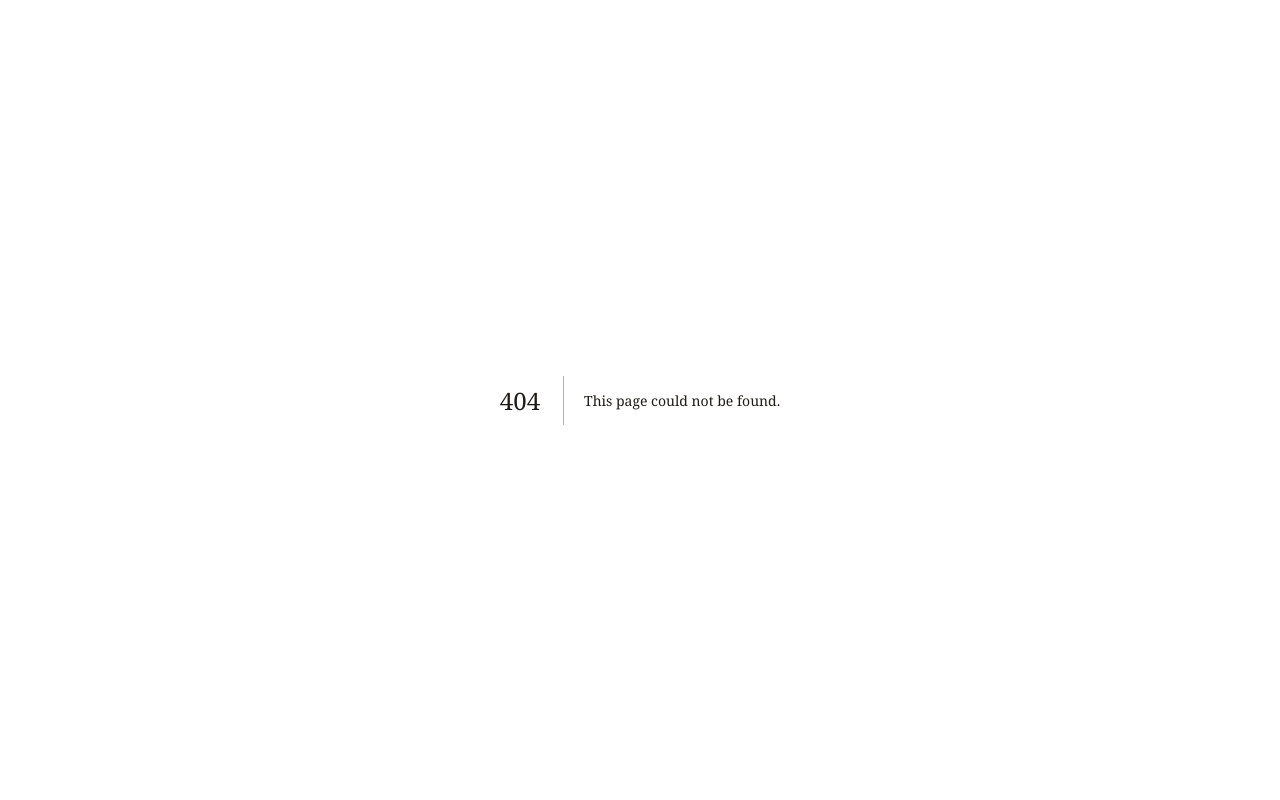
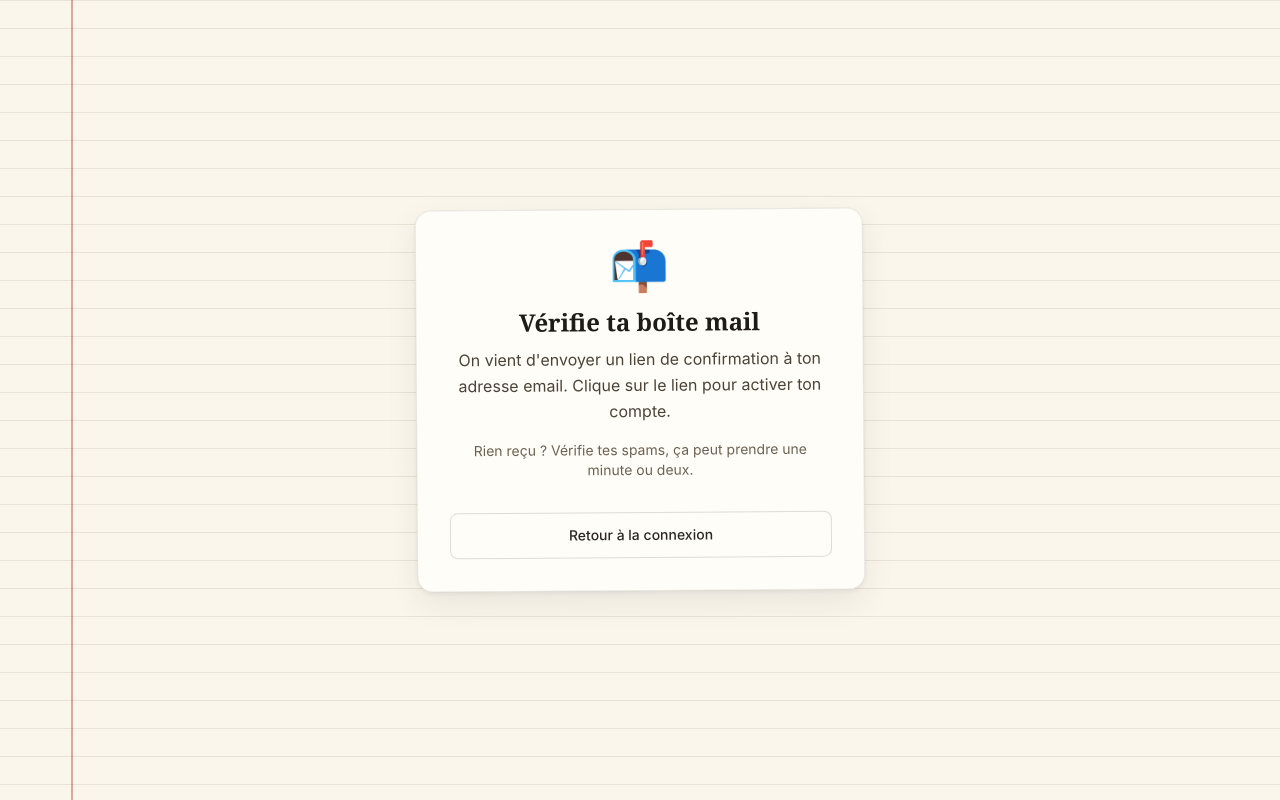
Before and after one commit to wimicode/StudyAI-Plus, a Next.js app: page /auth/verify-email in a window 1280 px wide. Before the commit this address had no page. Built offline with nearby package versions, Linux system fonts and the light colour scheme.

Commit message:
Create page.tsx

```diff
--- /dev/null
+++ b/src/app/auth/verify-email/page.tsx
@@ -0,0 +1,43 @@
+'use client'
+import { Suspense } from 'react'
+import { useSearchParams } from 'next/navigation'
+import Link from 'next/link'
+
+function VerifyEmailContent() {
+  const searchParams = useSearchParams()
+  const email = searchParams.get('email')
+
+  return (
+    <div className="min-h-screen flex items-center justify-center px-4 py-12">
+      <div className="bg-paper-50 border border-ink-700/10 rounded-2xl p-8 w-full max-w-md shadow-[0_2px_4px_rgba(43,38,32,0.06),0_12px_32px_rgba(43,38,32,0.08)] -rotate-[0.4deg] text-center">
+        <div className="text-5xl mb-4">📬</div>
+        <h1 className="font-serif text-2xl font-semibold text-ink-800 mb-2">
+          Vérifie ta boîte mail
+        </h1>
+        <p className="text-ink-500 leading-relaxed">
+          On vient d&apos;envoyer un lien de confirmation
+          {email ? (
+            <> à <span className="font-medium text-ink-700">{email}</span></>
+          ) : (
+            ' à ton adresse email'
+          )}
+          . Clique sur le lien pour activer ton compte.
+        </p>
+        <p className="text-sm text-ink-400 mt-4">
+          Rien reçu ? Vérifie tes spams, ça peut prendre une minute ou deux.
+        </p>
+        <Link href="/auth/login" className="btn-secondary w-full mt-8 py-3 inline-flex">
+          Retour à la connexion
+        </Link>
+      </div>
+    </div>
+  )
+}
+
+export default function VerifyEmailPage() {
+  return (
+    <Suspense fallback={null}>
+      <VerifyEmailContent />
+    </Suspense>
+  )
+}
```
